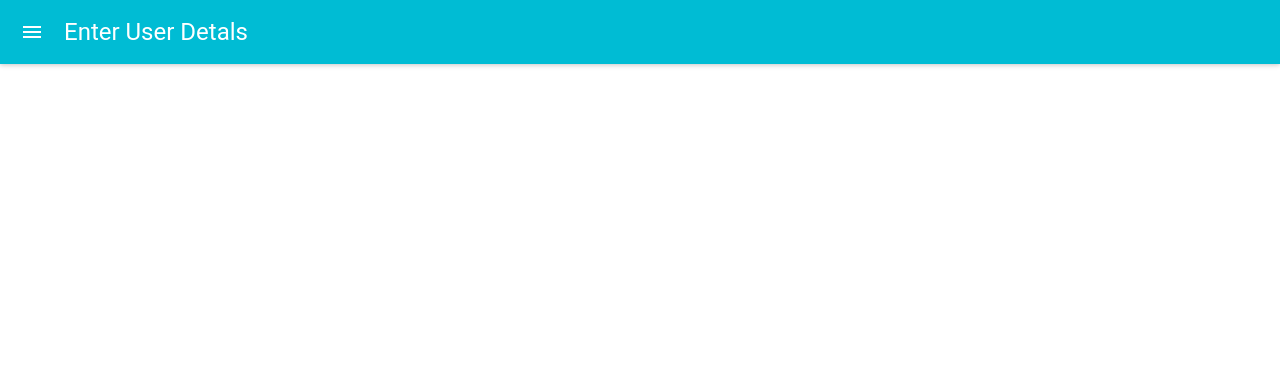
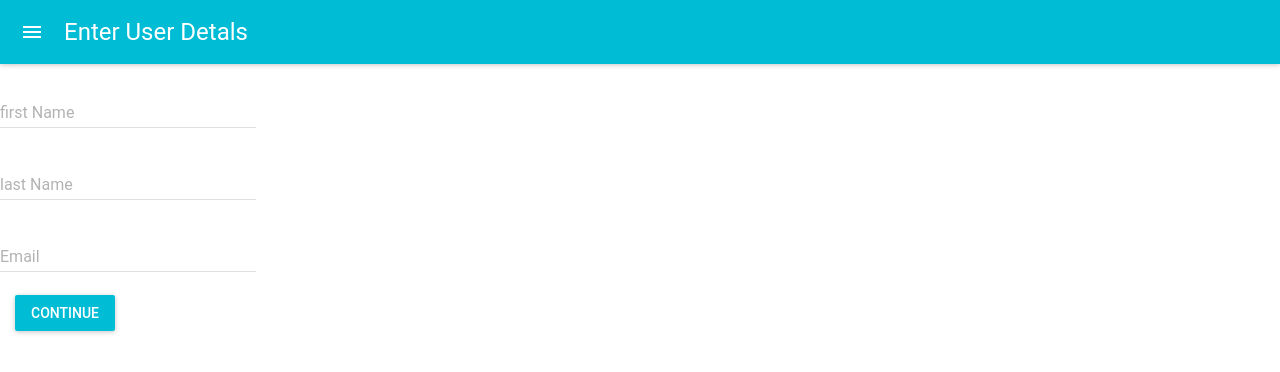
Before and after one commit to streetracer48/Multi-noob-react, a React (Create React App) app: page / in a window 1280 px wide. Shown: the top 372 px of the page. Built offline with nearby package versions, Linux system fonts and the light colour scheme.

Commit message:
form user detailed contiune sstep 1 done

```diff
--- a/src/components/formUserDetailed.jsx
+++ b/src/components/formUserDetailed.jsx
@@ -14,11 +14,41 @@
 
 
     render () {
-         const { values} = this.props;
+         const { values, handleChange} = this.props;
          return (
              <MuiThemeProvider>
                  <React.Fragment>
                      <AppBar title="Enter User Detals"/>
+                     <TextField
+                     hintText="Enter your first name"
+                     floatingLabelText="first Name"
+                     defaultValue={values.firstName}
+                     onChange={handleChange('firstName')}
+                     />
+                     <br/>
+                      <TextField
+                     hintText="Enter your last name"
+                     floatingLabelText="last Name"
+                     defaultValue={values.lastName}
+                     onChange={handleChange('lastName')}
+
+                     />
+                       <br/>
+                      <TextField
+                     hintText="Enter your email"
+                     floatingLabelText="Email"
+                     defaultValue={values.email}
+                     onChange={handleChange('email')}
+
+                     />
+                       <br/>
+                       <RaisedButton
+                       label="Continue"
+                       primary={true}
+                       style={styles.button}
+                       onClick={this.continue}
+                       />
+
                  </React.Fragment>
              </MuiThemeProvider>
          )
@@ -26,5 +56,11 @@
 
 }
 
+const  styles = {
+     button:{
+         margin:15
+     }
+}
+
 
 export default FormUserDetailed
```
